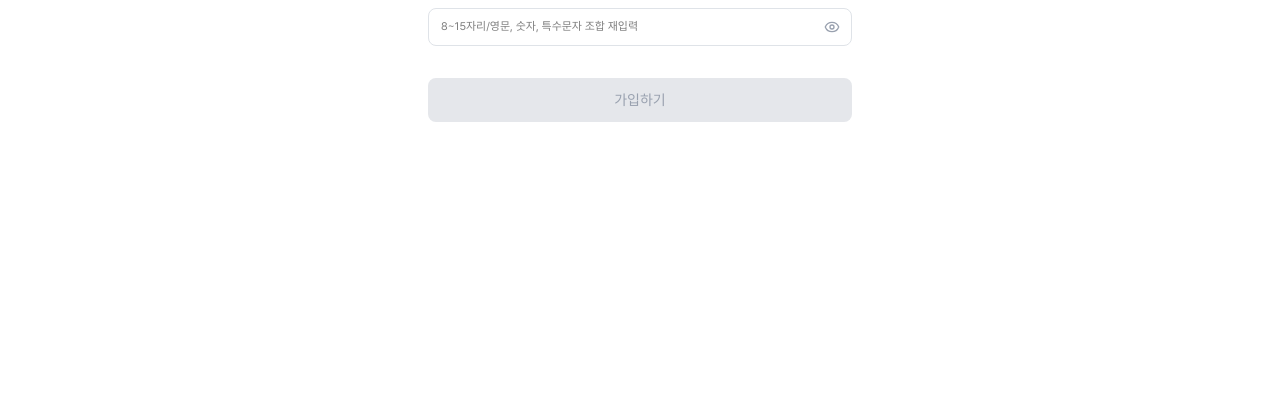
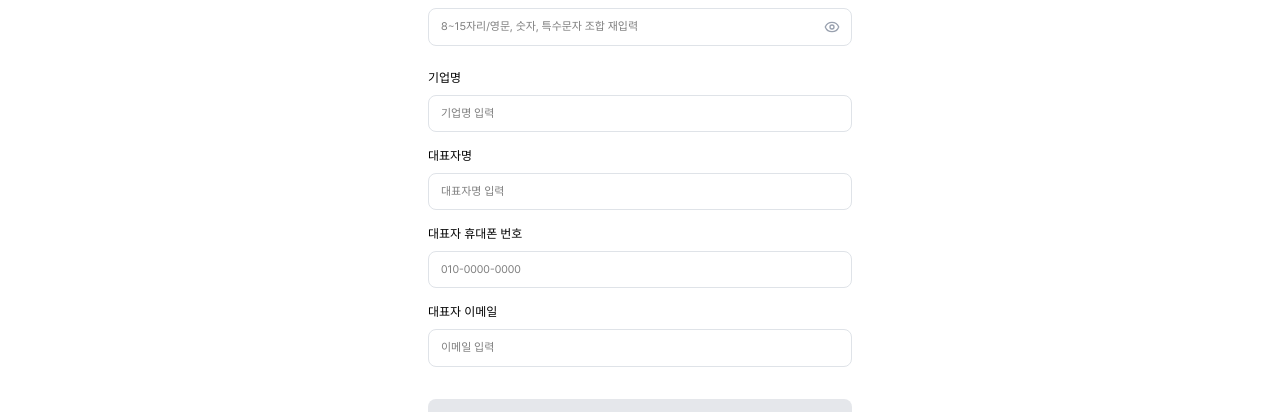
Before and after one commit to Workinkorea/workinkorea-client, a Next.js app: page /company-signup/step2 in a window 1280 px wide. Shown: the part 428-840 px from the top of the page. Built offline with nearby package versions, Linux system fonts and the light colour scheme; no server answers.

Commit message:
refactoring: 기업 회원가입 폼 수정

```diff
--- a/src/components/business-signup/BusinessSignupStep2.tsx
+++ b/src/components/business-signup/BusinessSignupStep2.tsx
@@ -33,7 +33,7 @@ export default function BusinessSignupStep2({
       businessNumber: '',
       password: '',
       confirmPassword: '',
-      company: 'workinkorea',
+      company: '',
       name: '',
       phoneNumber: '',
       email: '',
@@ -110,6 +110,8 @@ export default function BusinessSignupStep2({
     toast.success('사업자등록번호 인증이 완료되었습니다.');
   };
 
+  const company = watch('company');
+
   const isFormValid =
     businessNumber &&
     password &&
@@ -120,6 +122,7 @@ export default function BusinessSignupStep2({
     !errors.password &&
     !errors.confirmPassword &&
     formState.isBusinessNumberVerified &&
+    company &&
     name &&
     phoneNumber &&
     phoneNumber.length >= 12 &&
@@ -138,7 +141,7 @@ export default function BusinessSignupStep2({
 
     const companySignupData = {
       company_number: data.businessNumber.replace(/[^0-9]/g, ''),
-      company_name: 'workinkorea', // data.company,
+      company_name: data.company,
       email: data.email,
       password: data.password,
       name: data.name,
@@ -171,15 +174,23 @@ export default function BusinessSignupStep2({
     let progress = 0;
 
     if (formState.isBusinessNumberVerified) {
-      progress += 30;
+      progress += 20;
     }
 
     if (password && password.length >= 8 && !errors.password) {
-      progress += 20;
+      progress += 15;
     }
 
     if (confirmPassword && confirmPassword === password && !errors.confirmPassword) {
-      progress += 20;
+      progress += 15;
+    }
+
+    if (company && !errors.company) {
+      progress += 15;
+    }
+
+    if (name && !errors.name) {
+      progress += 10;
     }
 
     if (phoneNumber && phoneNumber.length >= 12 && !errors.phoneNumber) {
@@ -187,11 +198,11 @@ export default function BusinessSignupStep2({
     }
 
     if (email && /^[^\s@]+@[^\s@]+\.[^\s@]+$/.test(email) && !errors.email) {
-      progress += 15;
+      progress += 10;
     }
 
     return Math.min(progress, 100);
-  }, [formState.isBusinessNumberVerified, password, confirmPassword, phoneNumber, email, errors]);
+  }, [formState.isBusinessNumberVerified, password, confirmPassword, company, name, phoneNumber, email, errors]);
 
   const currentProgress = useMemo(() => calculateProgress(), [calculateProgress]);
 
@@ -382,13 +393,9 @@ export default function BusinessSignupStep2({
                   />
                 )}
               />
+            </div>
 
-            {formState.isBusinessNumberVerified && formState.companyInfo && (
-              <motion.div
-                initial={{ opacity: 0, height: 0 }}
-                animate={{ opacity: 1, height: 'auto' }}
-                className="mt-4 space-y-4"
-              >
+            <div className='mb-6 space-y-4'>
               <FormField
                 name="company"
                 control={control}
@@ -397,6 +404,8 @@ export default function BusinessSignupStep2({
                   <Input
                     {...field}
                     id={fieldId}
+                    placeholder="기업명 입력"
+                    error={!!errors.company}
                     readOnly={!!formState.companyInfo?.company}
                     className={formState.companyInfo?.company
                       ? "bg-gray-100 text-gray-600 cursor-not-allowed"
@@ -409,12 +418,12 @@ export default function BusinessSignupStep2({
               <FormField
                 name="name"
                 control={control}
-                  label="대표자"
+                label="대표자명"
                 render={(field, fieldId) => (
                   <Input
                     {...field}
                     id={fieldId}
-                      placeholder="사용자등록증에 기재된 대표자명 입력"
+                    placeholder="대표자명 입력"
                     error={!!errors.name}
                   />
                 )}
@@ -430,7 +439,7 @@ export default function BusinessSignupStep2({
                     {...field}
                     id={fieldId}
                     type="tel"
-                      placeholder="계약서 송부를 위해 꼭 본인정보 입력"
+                    placeholder="010-0000-0000"
                     onChange={(e) => {
                       const value = e.target.value.replace(/[^0-9]/g, '');
                       const formatted = value.length > 3
@@ -483,8 +492,6 @@ export default function BusinessSignupStep2({
                   />
                 )}
               />
-              </motion.div>
-            )}
             </div>
 
             <motion.div
```
Lines whose indentation alone changed are shown as unchanged.
